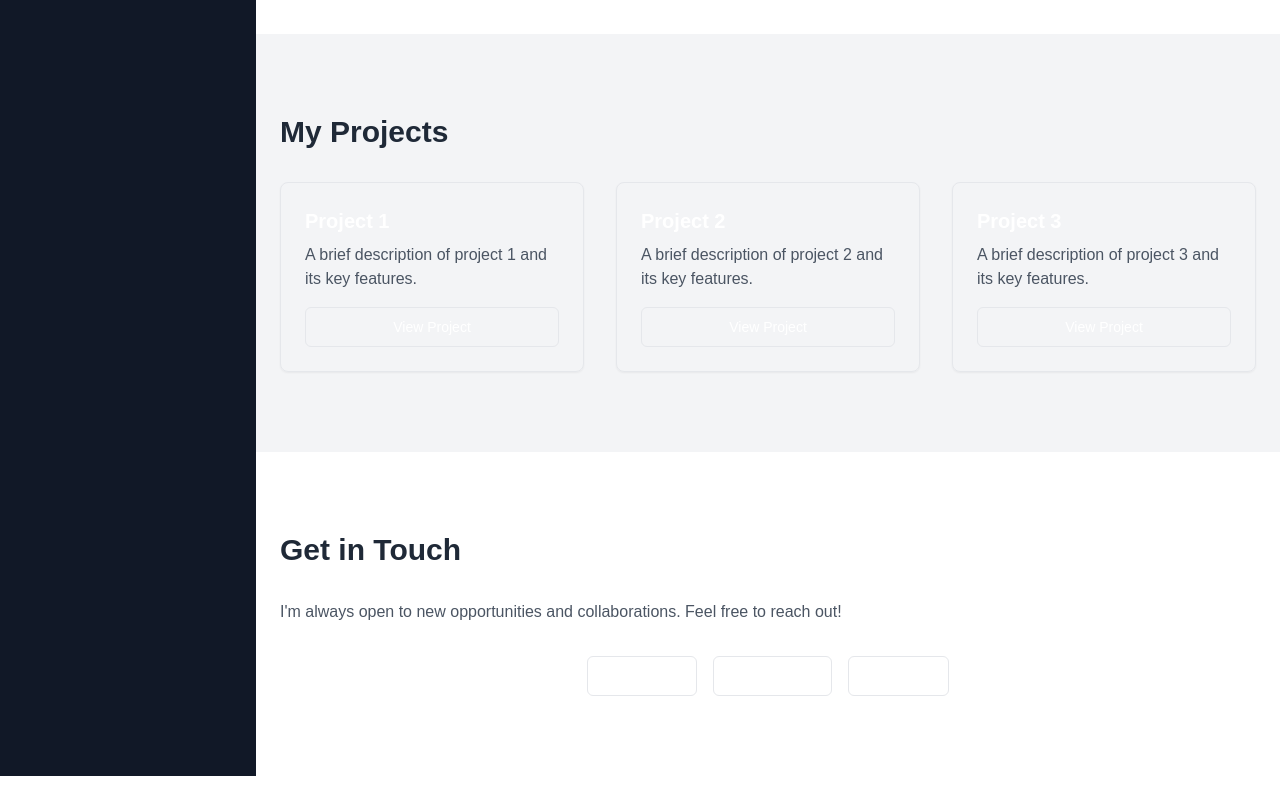
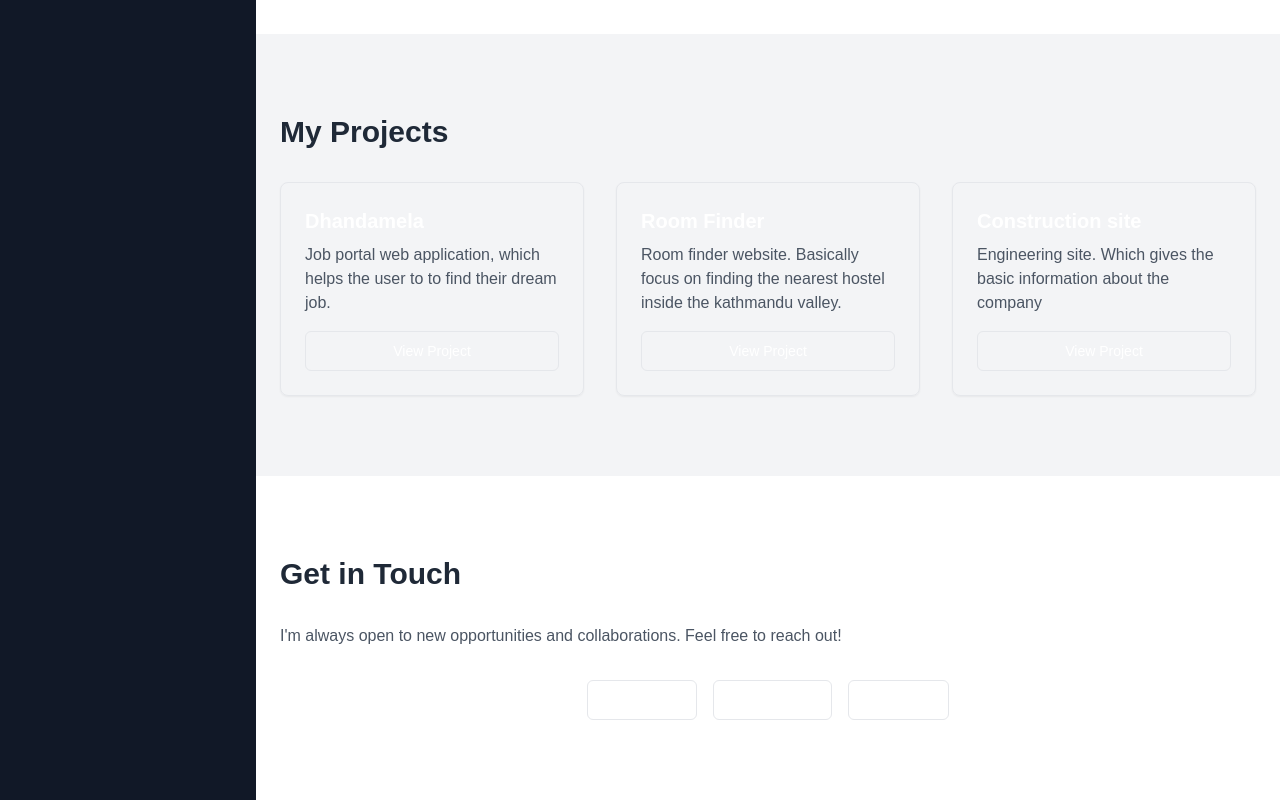
Before and after one commit to siddhartha0/portfolio, a Next.js app: page / in a window 1280 px wide. Shown: the part 1206-2006 px from the top of the page. Before the commit the page ends 1982 px from the top, so only its background shows below. Built offline with nearby package versions, Linux system fonts and the light colour scheme.

Commit message:
projects init

```diff
--- a/app/components/home/secondary-content.tsx
+++ b/app/components/home/secondary-content.tsx
@@ -6,6 +6,7 @@ import { useInView } from "react-intersection-observer";
 import { Github, Linkedin, Mail } from "lucide-react";
 import { Button } from "../shared/Button";
 import { Card, CardContent } from "../shared/Card";
+import { Projects } from "@/app/constant/projects";
 
 export const SecondaryContent = () => {
   const fadeIn = {
@@ -69,18 +70,20 @@ export const SecondaryContent = () => {
             My Projects
           </h2>
           <div className="grid grid-cols-1 md:grid-cols-2 lg:grid-cols-3 gap-8">
-            {[1, 2, 3].map((i) => (
+            {Projects.map((project, i) => (
               <motion.div
-                key={i}
+                key={project.id}
                 initial="hidden"
                 animate={controls}
                 variants={fadeIn}
               >
                 <Card>
                   <CardContent className="p-6">
-                    <h3 className="text-xl font-semibold mb-2">Project {i}</h3>
+                    <h3 className="text-xl font-semibold mb-2">
+                      {project.title}
+                    </h3>
                     <p className="text-gray-600 dark:text-gray-300 mb-4">
-                      A brief description of project {i} and its key features.
+                      {project.desc}
                     </p>
                     <Button variant="outline" className="w-full">
                       View Project
--- /dev/null
+++ b/app/constant/projects.ts
@@ -0,0 +1,20 @@
+export const Projects = [
+  {
+    id: 1,
+    title: "Dhandamela",
+    desc: "Job portal web application, which helps the user to to find their dream job.",
+    url: "https://dhandamela.vercel.app/",
+  },
+  {
+    id: 2,
+    title: "Room Finder",
+    desc: "Room finder website. Basically focus on finding the nearest hostel inside the kathmandu valley.",
+    url: "https://city-hostel-zeta.vercel.app/",
+  },
+  {
+    id: 3,
+    title: "Construction site",
+    desc: "Engineering site. Which gives the basic information about the company",
+    url: "https://prime-civil-lab.vercel.app/",
+  },
+];
```
